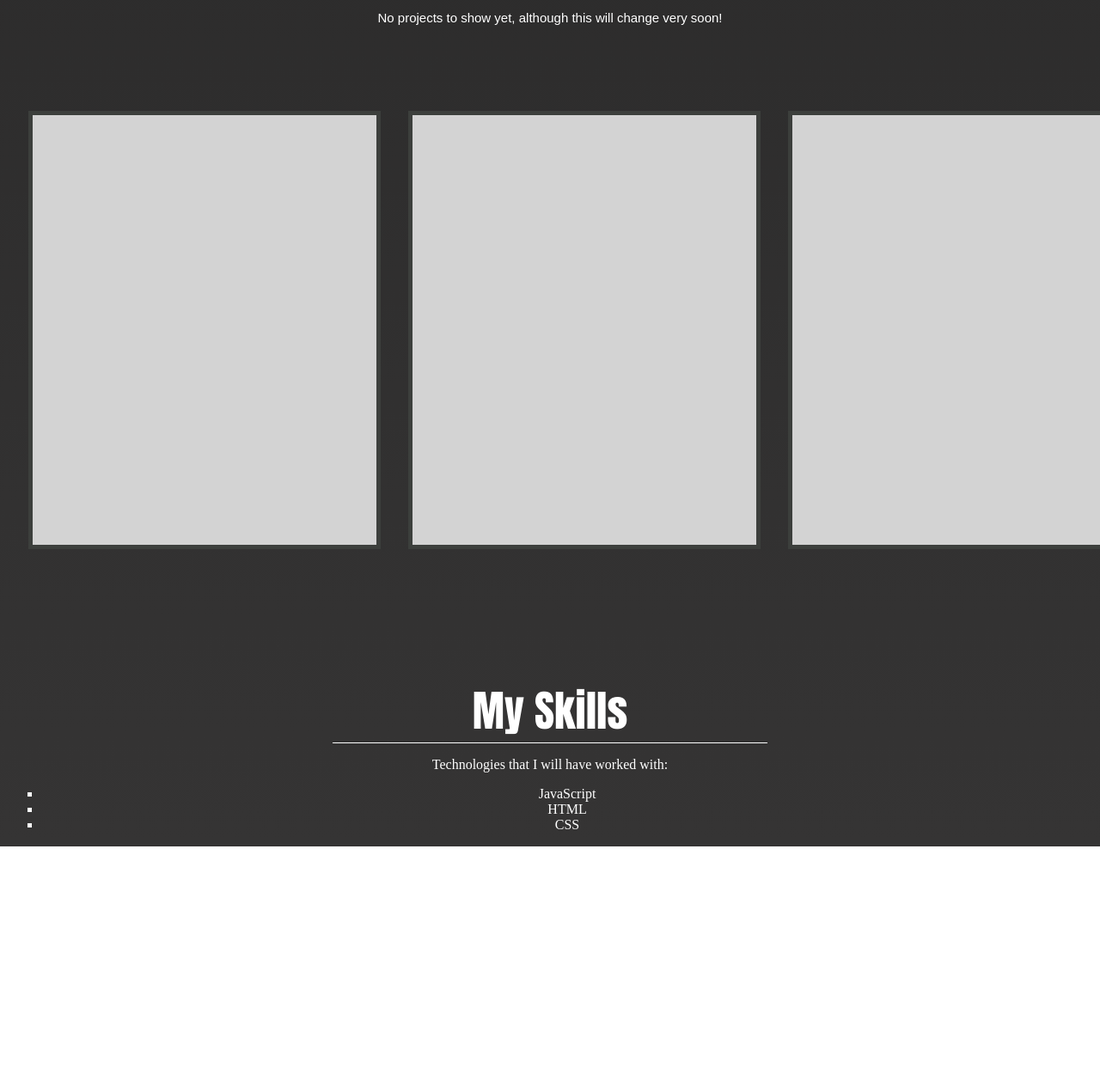
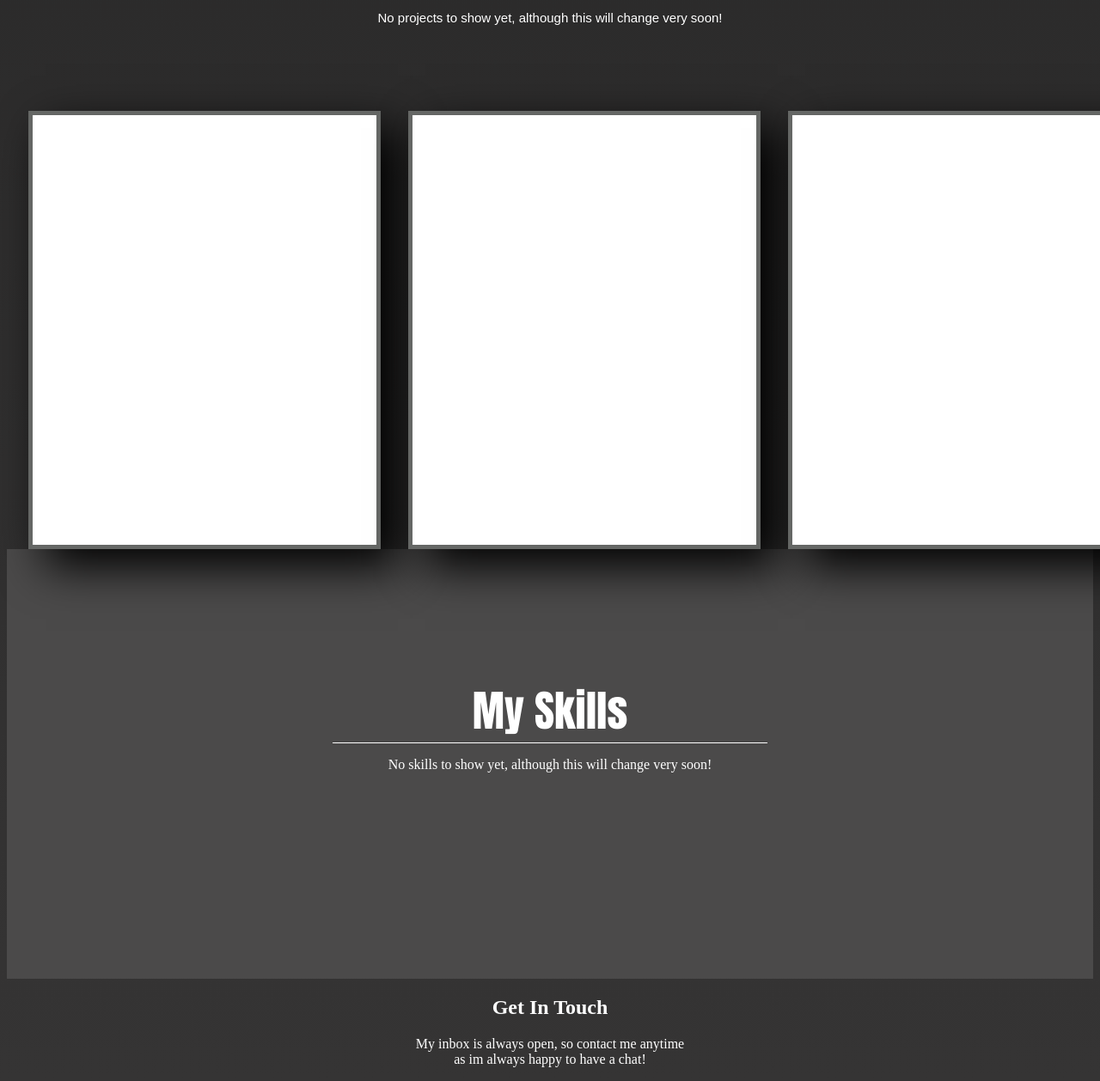
Before and after one commit to JSKirby-dev/my-personal-website, a plain HTML site: page index.html in a window 1280 px wide. Shown: the part 2742-4000 px from the top of the page at 86% size. Before the commit the page ends 3727 px from the top, so only its background shows below. Drawn offline with Linux system fonts and the light colour scheme.

Commit message:
Added my skills

```diff
--- a/index.html
+++ b/index.html
@@ -69,15 +69,12 @@
   </div>
   <div class="myskills">
     <h2>My Skills</h2>
-      <p>Technologies that I will have worked with:
+      <p>No skills to show yet, although this will change very soon!</p>
         <ul class="skilllist">
-          <li>JavaScript</li>
-          <li>HTML</li>
-          <li>CSS</li>
-
-
-        </ul>
-      </p>
+  </div>
+  <div class="contact">
+    <h2>Get In Touch</h2>
+    <p>My inbox is always open, so contact me anytime <br> as im always happy to have a chat!</p>
   </div>
   </body>
 </html>
--- a/style.css
+++ b/style.css
@@ -164,27 +164,30 @@ margin-right: auto;
 }
 
 .box1 {
-  background-color: lightgrey;
+  background-color: rgb(255, 255, 255);
   width: 300px;
   height: 400px;
-  border: 5px solid rgb(60, 63, 60);
+  border: 5px solid rgb(101, 103, 101);
   padding: 50px;
+  box-shadow: 20px 20px 50px black;
 }
 
 .box2 {
-  background-color: lightgrey;
+  background-color: rgb(255, 255, 255);
   width: 300px;
   height: 400px;
-  border: 5px solid rgb(60, 63, 60);
+  border: 5px solid rgb(101, 103, 101);
   padding: 50px;
+  box-shadow: 20px 20px 50px black;
 }
 
 .box3 {
-  background-color: lightgrey;
+  background-color: rgb(255, 255, 255);
   width: 300px;
   height: 400px;
-  border: 5px solid rgb(60, 63, 60);
+  border: 5px solid rgb(101, 103, 101);
   padding: 50px;
+  box-shadow: 20px 20px 50px black;
 }
 
 .boxes {
@@ -197,6 +200,12 @@ margin-right: auto;
 .myskills {
   color: white;
   text-align: center;
+  list-style-position: inside;
+  width: 100%;
+  height: 500px;
+  background-color: rgb(75, 74, 74);
+  border: 2px black;
+
 }
 .myskills h2 {
   color: white;
@@ -215,3 +224,8 @@ margin-right: auto;
 .skilllist {
   list-style-type:square;
 }
+
+.contact {
+  color: white;
+  text-align: center;
+}
```
